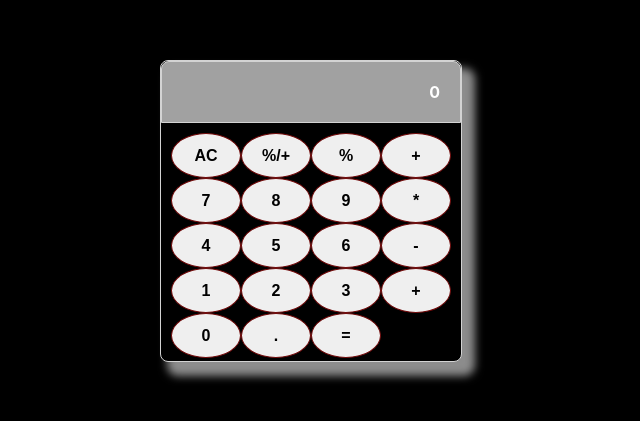
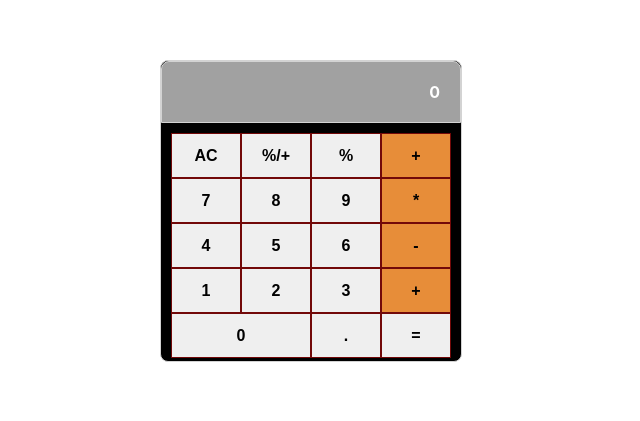
Before and after one commit to joskalenda/math-magicians, a React (Create React App) app: page / in a window 1280 px wide. Shown: the part 189-610 px from the top of the page, without its empty margins (329-969 px from the left). Built offline with nearby package versions, Linux system fonts and the light colour scheme.

Commit message:
Update styling

```diff
--- a/src/App.css
+++ b/src/App.css
@@ -2,7 +2,7 @@ body {
   margin: 0;
   padding: 0;
   -moz-osx-font-smoothing: grayscale;
-  background-color: #000;
+  background-color: #fff;
 }
 
 .container {
@@ -15,8 +15,6 @@ body {
   width: 300px;
   border: 1px solid lightgray;
   border-radius: 8px;
-  -webkit-box-shadow: 10px 11px 8px 3px rgba(0, 0, 0, 0.76);
-  box-shadow: 10px 11px 8px 3px rgba(184, 184, 184, 0.76);
 }
 
 .buttons--ssection {
@@ -27,7 +25,6 @@ body {
 
 .button {
   border: 1px solid rgb(114, 9, 9);
-  border-radius: 50%;
   width: 70px;
   height: 45px;
   color: #000;
@@ -36,12 +33,20 @@ body {
   cursor: pointer;
 }
 
-.btn {
-  background-color: orange;
+.button:hover {
+  color: #b6b6b6;
 }
 
-.button:hover {
-  color: #b6b6b6;
+.button:nth-child(4),
+.button:nth-child(8),
+.button:nth-child(12),
+.button:nth-child(16) {
+  background-color: rgb(231, 141, 57);
+}
+
+.button:nth-child(17) {
+  grid-column: 1/span 2;
+  width: 140px;
 }
 
 .display--section {
```
